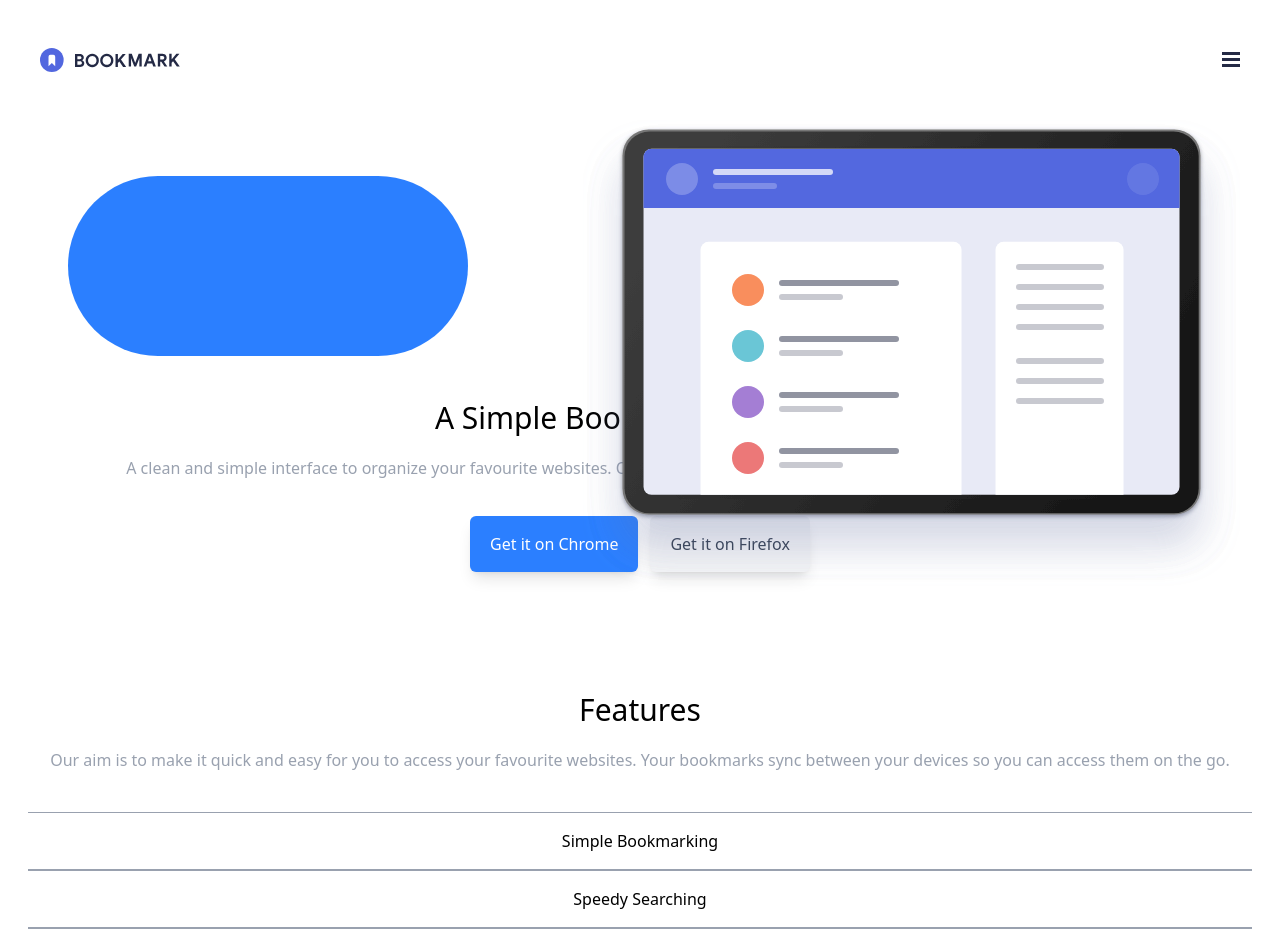
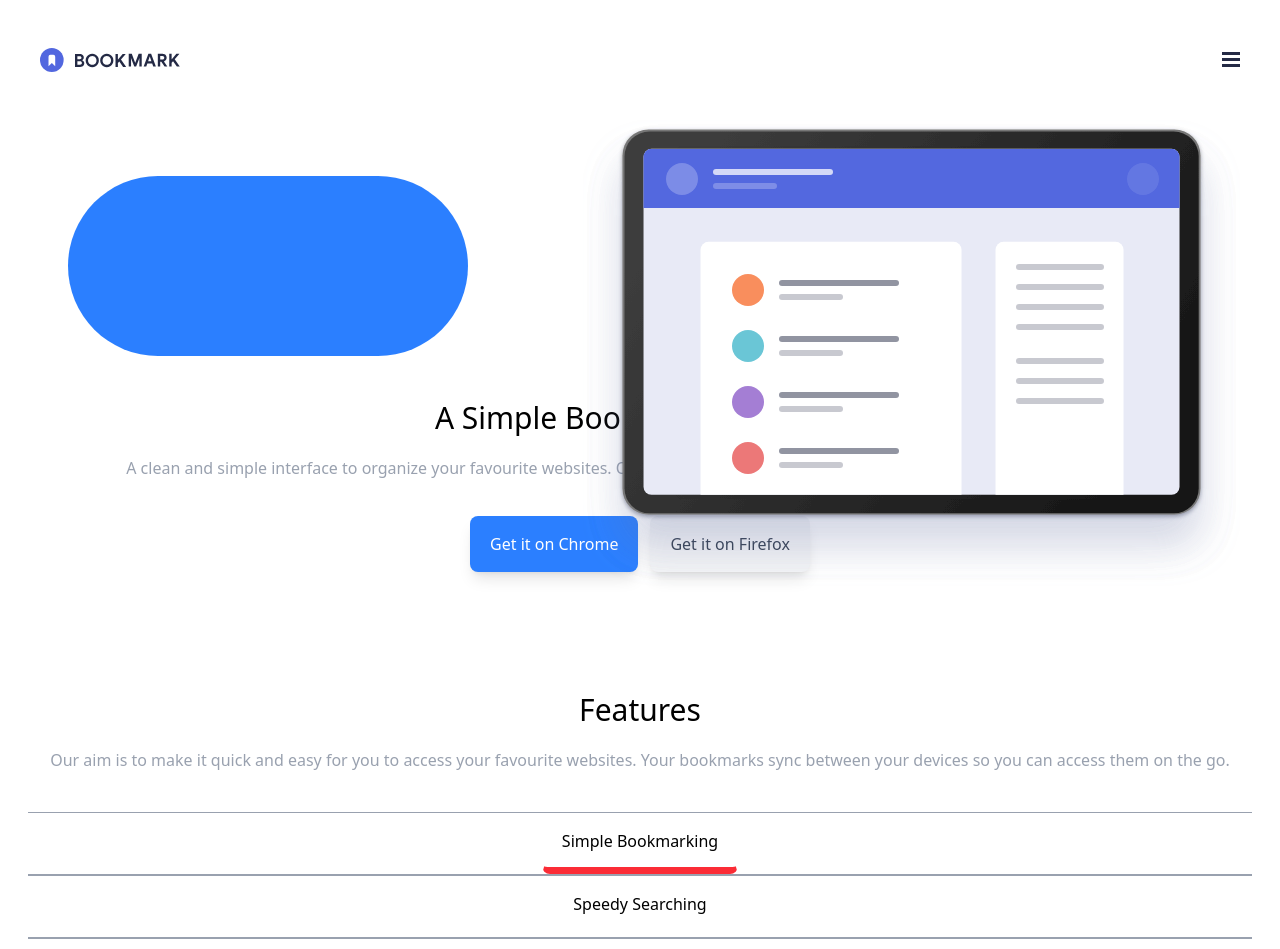
Before and after one commit to mstne03/Sprint-5, a React (Vite) app: page / in a window 1280 px wide. Shown: the top 949 px of the page. Built offline with nearby package versions, Linux system fonts and the light colour scheme.

Commit message:
Finishes establishing tabs functionalities

```diff
--- a/src/components/ButtonComponent/ButtonComponent.tsx
+++ b/src/components/ButtonComponent/ButtonComponent.tsx
@@ -3,7 +3,11 @@ interface ButtonComponentProps {
   bg_color:string,
   text_color:string,
   borders?:string,
-  shadow?:string
+  shadow?:string,
+  isTab?:boolean,
+  state?:number,
+  pageState?:number,
+  stateSet?: (value : number) => void
 }
 
 const ButtonComponent = ({
@@ -11,18 +15,34 @@ const ButtonComponent = ({
   bg_color,
   text_color,
   borders = "border-2 border-transparent",
-  shadow = "shadow-lg"
+  shadow = "shadow-lg",
+  isTab,
+  state,
+  pageState,
+  stateSet
 }: ButtonComponentProps) => (
   <button className={`
-            rounded-md
+            cursor-pointer
+            rounded-lg
             font-medium
             px-4.5
             py-3.5
+            w-auto
             ${shadow}
             ${bg_color}
             ${text_color}
             ${borders}
+            ${isTab ? "border-b-7" : ""}
+            ${(pageState === state) && isTab ?
+              "border-b-red-500" :
+              ""
+            }
             `}
+          onClick = { () => {
+            if (stateSet != undefined) {
+              stateSet(state as number)
+            }
+          }}
   >
     {text}
   </button>
--- a/src/components/ContentSection/ContentSection.tsx
+++ b/src/components/ContentSection/ContentSection.tsx
@@ -1,4 +1,5 @@
 import ContentTabs from '../ContentTabs/ContentTabs'
+import ContentSectionPages from '../ContentSectionPages/ContentSectionPages'
 
 interface ContentSectionProps {
 
@@ -20,6 +21,8 @@ const ContentSection = (props:ContentSectionProps) => (
     </div>
 
     <ContentTabs/>
+
+    <ContentSectionPages/>
   </section>
 );
 
--- /dev/null
+++ b/src/components/ContentSectionPages/ContentSectionPages.tsx
@@ -0,0 +1,12 @@
+import React, { FC } from 'react';
+
+
+interface ContentSectionPagesProps {}
+
+const ContentSectionPages: FC<ContentSectionPagesProps> = () => (
+  <div>
+    ContentSectionPages Component
+  </div>
+);
+
+export default ContentSectionPages;
--- a/src/components/ContentTabs/ContentTabs.tsx
+++ b/src/components/ContentTabs/ContentTabs.tsx
@@ -1,40 +1,61 @@
 import ButtonComponent from '../ButtonComponent/ButtonComponent'
+import { useState } from 'react'
 
 interface ContentTabsProps {
 
 }
 
 const ContentTabs = (props:ContentTabsProps) => {
+  const [state, setState] = useState(0)
+
   return (
     <div className="flex flex-col justify-center mx-2">
       <div className="flex flex-col justify-center border-y-1 border-y-gray-400">
+        <span className="flex justify-center">
           <ButtonComponent
             text="Simple Bookmarking"
             bg_color="bg-transparent"
             text_color=""
             borders = "border-2 border-transparent border-b-2 border-b-red"
             shadow = ""
+            isTab = {true}
+            state = {0}
+            pageState = {state}
+            stateSet = {setState}
           />
+        </span>
       </div>
 
       <div className="flex flex-col justify-center border-y-1 border-y-gray-400">
+        <span className="flex justify-center">
           <ButtonComponent
             text="Speedy Searching"
             bg_color="bg-transparent"
             text_color=""
             borders = "border-2 border-transparent border-b-2 border-b-red"
             shadow = ""
+            isTab = {true}
+            state = {1}
+            pageState = {state}
+            stateSet = {setState}
           />
+        </span>
       </div>
 
       <div className="flex flex-col justify-center border-y-1 border-y-gray-400">
+        <span className="flex justify-center">
           <ButtonComponent
             text="Easy Sharing"
             bg_color="bg-transparent"
             text_color=""
             borders = "border-2 border-transparent border-b-2 border-b-red"
             shadow = ""
+            isTab = {true}
+            state = {2}
+            pageState = {state}
+            stateSet = {setState}
           />
+        </span>
       </div>
     </div>
   )
--- a/src/styles/index.css
+++ b/src/styles/index.css
@@ -7,26 +7,17 @@
       "Segoe UI Emoji", "Segoe UI Symbol", "Noto Color Emoji";
     --font-mono: ui-monospace, SFMono-Regular, Menlo, Monaco, Consolas, "Liberation Mono",
       "Courier New", monospace;
+    --color-red-500: oklch(63.7% 0.237 25.331);
     --color-blue-500: oklch(62.3% 0.214 259.815);
-    --color-blue-600: oklch(54.6% 0.245 262.881);
-    --color-blue-700: oklch(48.8% 0.243 264.376);
-    --color-blue-900: oklch(37.9% 0.146 265.522);
     --color-gray-100: oklch(96.7% 0.003 264.542);
-    --color-gray-200: oklch(92.8% 0.006 264.531);
-    --color-gray-300: oklch(87.2% 0.01 258.338);
     --color-gray-400: oklch(70.7% 0.022 261.325);
-    --color-gray-500: oklch(55.1% 0.027 264.364);
     --color-gray-700: oklch(37.3% 0.034 259.733);
     --color-white: #fff;
     --spacing: 0.25rem;
-    --container-xl: 36rem;
     --text-3xl: 1.875rem;
     --text-3xl--line-height: calc(2.25 / 1.875);
     --font-weight-medium: 500;
-    --radius-md: 0.375rem;
-    --radius-2xl: 1rem;
-    --radius-3xl: 1.5rem;
-    --radius-4xl: 2rem;
+    --radius-lg: 0.5rem;
     --default-font-family: var(--font-sans);
     --default-mono-font-family: var(--font-mono);
   }
@@ -189,71 +180,32 @@
   .z-10 {
     z-index: 10;
   }
-  .mx-1 {
-    margin-inline: calc(var(--spacing) * 1);
-  }
   .mx-2 {
     margin-inline: calc(var(--spacing) * 2);
-  }
-  .mx-4 {
-    margin-inline: calc(var(--spacing) * 4);
   }
   .mx-5 {
     margin-inline: calc(var(--spacing) * 5);
   }
-  .mx-6 {
-    margin-inline: calc(var(--spacing) * 6);
-  }
-  .mx-6\.5 {
-    margin-inline: calc(var(--spacing) * 6.5);
-  }
   .mx-7 {
     margin-inline: calc(var(--spacing) * 7);
-  }
-  .mx-8 {
-    margin-inline: calc(var(--spacing) * 8);
-  }
-  .mx-9 {
-    margin-inline: calc(var(--spacing) * 9);
-  }
-  .mx-9\.5 {
-    margin-inline: calc(var(--spacing) * 9.5);
-  }
-  .mx-10 {
-    margin-inline: calc(var(--spacing) * 10);
-  }
-  .my-6 {
-    margin-block: calc(var(--spacing) * 6);
-  }
-  .my-8 {
-    margin-block: calc(var(--spacing) * 8);
-  }
-  .my-20 {
-    margin-block: calc(var(--spacing) * 20);
   }
   .my-30 {
     margin-block: calc(var(--spacing) * 30);
   }
-  .mt-4 {
-    margin-top: calc(var(--spacing) * 4);
-  }
   .flex {
     display: flex;
   }
-  .table {
-    display: table;
+  .w-auto {
+    width: auto;
   }
   .max-w-35 {
     max-width: calc(var(--spacing) * 35);
   }
-  .border-collapse {
-    border-collapse: collapse;
-  }
   .transform {
     transform: var(--tw-rotate-x,) var(--tw-rotate-y,) var(--tw-rotate-z,) var(--tw-skew-x,) var(--tw-skew-y,);
   }
-  .resize {
-    resize: both;
+  .cursor-pointer {
+    cursor: pointer;
   }
   .flex-col {
     flex-direction: column;
@@ -277,27 +229,6 @@
       margin-block-end: calc(calc(var(--spacing) * 5) * calc(1 - var(--tw-space-y-reverse)));
     }
   }
-  .space-y-6 {
-    :where(& > :not(:last-child)) {
-      --tw-space-y-reverse: 0;
-      margin-block-start: calc(calc(var(--spacing) * 6) * var(--tw-space-y-reverse));
-      margin-block-end: calc(calc(var(--spacing) * 6) * calc(1 - var(--tw-space-y-reverse)));
-    }
-  }
-  .space-y-7 {
-    :where(& > :not(:last-child)) {
-      --tw-space-y-reverse: 0;
-      margin-block-start: calc(calc(var(--spacing) * 7) * var(--tw-space-y-reverse));
-      margin-block-end: calc(calc(var(--spacing) * 7) * calc(1 - var(--tw-space-y-reverse)));
-    }
-  }
-  .space-y-8 {
-    :where(& > :not(:last-child)) {
-      --tw-space-y-reverse: 0;
-      margin-block-start: calc(calc(var(--spacing) * 8) * var(--tw-space-y-reverse));
-      margin-block-end: calc(calc(var(--spacing) * 8) * calc(1 - var(--tw-space-y-reverse)));
-    }
-  }
   .space-y-9 {
     :where(& > :not(:last-child)) {
       --tw-space-y-reverse: 0;
@@ -319,16 +250,8 @@
       margin-block-end: calc(calc(var(--spacing) * 70) * calc(1 - var(--tw-space-y-reverse)));
     }
   }
-  .rounded-md {
-    border-radius: var(--radius-md);
-  }
-  .border {
-    border-style: var(--tw-border-style);
-    border-width: 1px;
-  }
-  .border-0 {
-    border-style: var(--tw-border-style);
-    border-width: 0px;
+  .rounded-lg {
+    border-radius: var(--radius-lg);
   }
   .border-2 {
     border-style: var(--tw-border-style);
@@ -338,31 +261,22 @@
     border-block-style: var(--tw-border-style);
     border-block-width: 1px;
   }
-  .border-t-2 {
-    border-top-style: var(--tw-border-style);
-    border-top-width: 2px;
-  }
   .border-b-2 {
     border-bottom-style: var(--tw-border-style);
     border-bottom-width: 2px;
   }
+  .border-b-7 {
+    border-bottom-style: var(--tw-border-style);
+    border-bottom-width: 7px;
+  }
   .border-transparent {
     border-color: transparent;
-  }
-  .border-y-gray-200 {
-    border-block-color: var(--color-gray-200);
-  }
-  .border-y-gray-300 {
-    border-block-color: var(--color-gray-300);
   }
   .border-y-gray-400 {
     border-block-color: var(--color-gray-400);
   }
-  .border-b-gray-200 {
-    border-bottom-color: var(--color-gray-200);
-  }
-  .border-b-gray-500 {
-    border-bottom-color: var(--color-gray-500);
+  .border-b-red-500 {
+    border-bottom-color: var(--color-red-500);
   }
   .bg-blue-500 {
     background-color: var(--color-blue-500);
@@ -384,9 +298,6 @@
   }
   .px-10 {
     padding-inline: calc(var(--spacing) * 10);
-  }
-  .py-3 {
-    padding-block: calc(var(--spacing) * 3);
   }
   .py-3\.5 {
     padding-block: calc(var(--spacing) * 3.5);
@@ -414,28 +325,13 @@
   .text-white {
     color: var(--color-white);
   }
-  .underline {
-    text-decoration-line: underline;
-  }
   .shadow {
     --tw-shadow: 0 1px 3px 0 var(--tw-shadow-color, rgb(0 0 0 / 0.1)), 0 1px 2px -1px var(--tw-shadow-color, rgb(0 0 0 / 0.1));
-    box-shadow: var(--tw-inset-shadow), var(--tw-inset-ring-shadow), var(--tw-ring-offset-shadow), var(--tw-ring-shadow), var(--tw-shadow);
-  }
-  .shadow-2xl {
-    --tw-shadow: 0 25px 50px -12px var(--tw-shadow-color, rgb(0 0 0 / 0.25));
-    box-shadow: var(--tw-inset-shadow), var(--tw-inset-ring-shadow), var(--tw-ring-offset-shadow), var(--tw-ring-shadow), var(--tw-shadow);
-  }
-  .shadow-2xs {
-    --tw-shadow: 0 1px var(--tw-shadow-color, rgb(0 0 0 / 0.05));
     box-shadow: var(--tw-inset-shadow), var(--tw-inset-ring-shadow), var(--tw-ring-offset-shadow), var(--tw-ring-shadow), var(--tw-shadow);
   }
   .shadow-lg {
     --tw-shadow: 0 10px 15px -3px var(--tw-shadow-color, rgb(0 0 0 / 0.1)), 0 4px 6px -4px var(--tw-shadow-color, rgb(0 0 0 / 0.1));
     box-shadow: var(--tw-inset-shadow), var(--tw-inset-ring-shadow), var(--tw-ring-offset-shadow), var(--tw-ring-shadow), var(--tw-shadow);
-  }
-  .outline {
-    outline-style: var(--tw-outline-style);
-    outline-width: 1px;
   }
   .filter {
     filter: var(--tw-blur,) var(--tw-brightness,) var(--tw-contrast,) var(--tw-grayscale,) var(--tw-hue-rotate,) var(--tw-invert,) var(--tw-saturate,) var(--tw-sepia,) var(--tw-drop-shadow,);
@@ -444,12 +340,6 @@
     &::after {
       content: var(--tw-content);
       position: absolute;
-    }
-  }
-  .after\:top-10 {
-    &::after {
-      content: var(--tw-content);
-      top: calc(var(--spacing) * 10);
     }
   }
   .after\:top-14 {
@@ -601,11 +491,6 @@
   inherits: false;
   initial-value: 0 0 #0000;
 }
-@property --tw-outline-style {
-  syntax: "*";
-  inherits: false;
-  initial-value: solid;
-}
 @property --tw-blur {
   syntax: "*";
   inherits: false;
@@ -689,7 +574,6 @@
       --tw-ring-offset-width: 0px;
       --tw-ring-offset-color: #fff;
       --tw-ring-offset-shadow: 0 0 #0000;
-      --tw-outline-style: solid;
       --tw-blur: initial;
       --tw-brightness: initial;
       --tw-contrast: initial;
```
Lines whose indentation alone changed are shown as unchanged.
